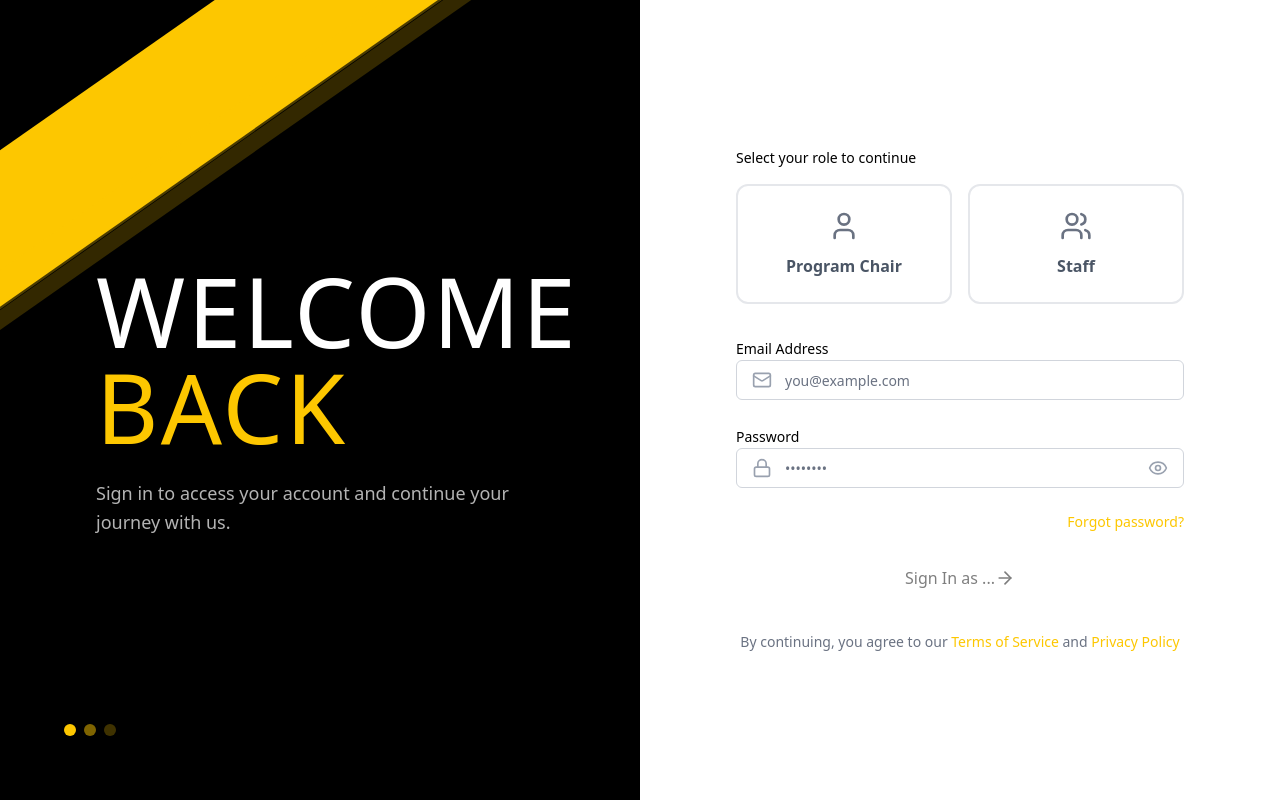
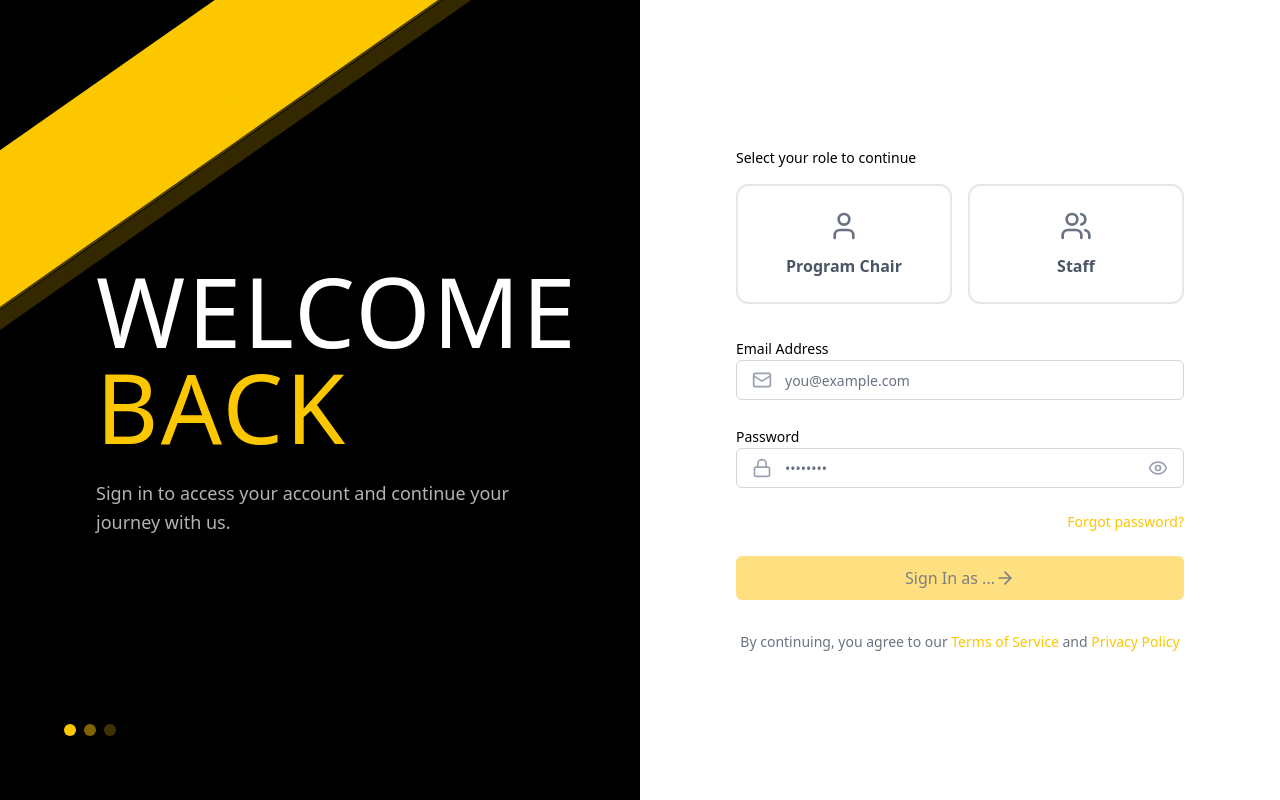
Before and after one commit to mrabaajr/Students-Outcomes-Assessment-System, a React (Vite) app in the folder frontend/: page /programchair/login in a window 1280 px wide. Built offline with nearby package versions, Linux system fonts and the light colour scheme.

Commit message:
login page update

```diff
--- a/frontend/src/pages/programchair/Login.jsx
+++ b/frontend/src/pages/programchair/Login.jsx
@@ -161,6 +161,7 @@ const Login = () => {
               size="lg"
               className="w-full group"
               disabled={!selectedRole}
+              style={{ backgroundColor: '#ffc203' }}
             >
               Sign In as {selectedRole === "program-chair" ? "Program Chair" : selectedRole === "staff" ? "Staff" : "..."}
               <ArrowRight className="w-5 h-5 transition-transform group-hover:translate-x-1" />
```
